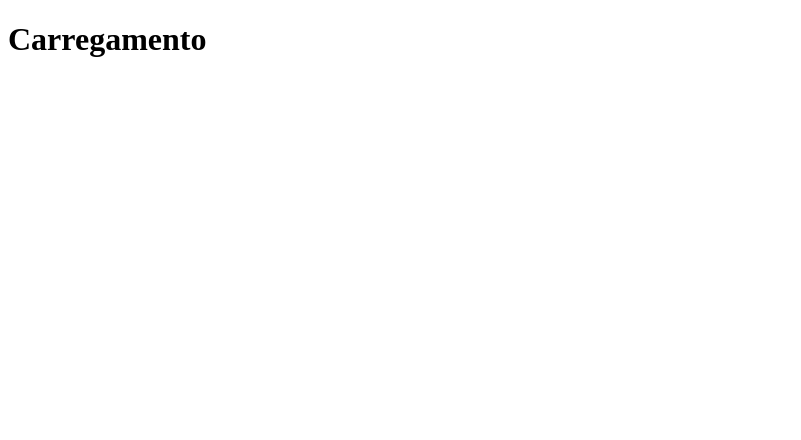
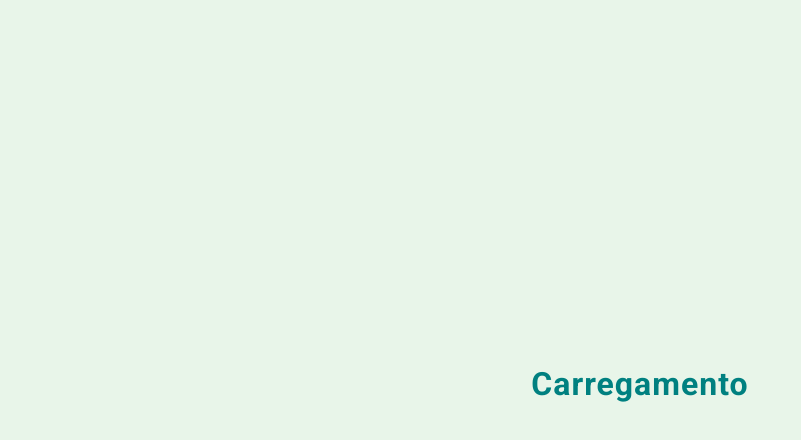
Before and after one commit to Luiss-nft/localizada, a plain HTML site: page frontend/carregamento.html in a window 1280 px wide. Shown: the whole page, without its empty margins (0-801 px from the left). Drawn offline with nearby package versions, Linux system fonts and the light colour scheme; the site is published under a folder, as on GitHub Pages, so addresses that start at the root find nothing.

Commit message:
Mensagem do commit

```diff
--- a/frontend/carregamento.html
+++ b/frontend/carregamento.html
@@ -6,7 +6,7 @@
 
   <link href="https://fonts.googleapis.com/css2?family=Roboto:wght@400;500;700&display=swap" rel="stylesheet">
   <link href="https://cdn.jsdelivr.net/npm/bootstrap-icons/font/bootstrap-icons.css" rel="stylesheet">
-  <link rel="stylesheet" href="/frontend/css/carregamento.css">
+  <link rel="stylesheet" href="./css/carregamento.css">
 </head>
 <body>
 
```
